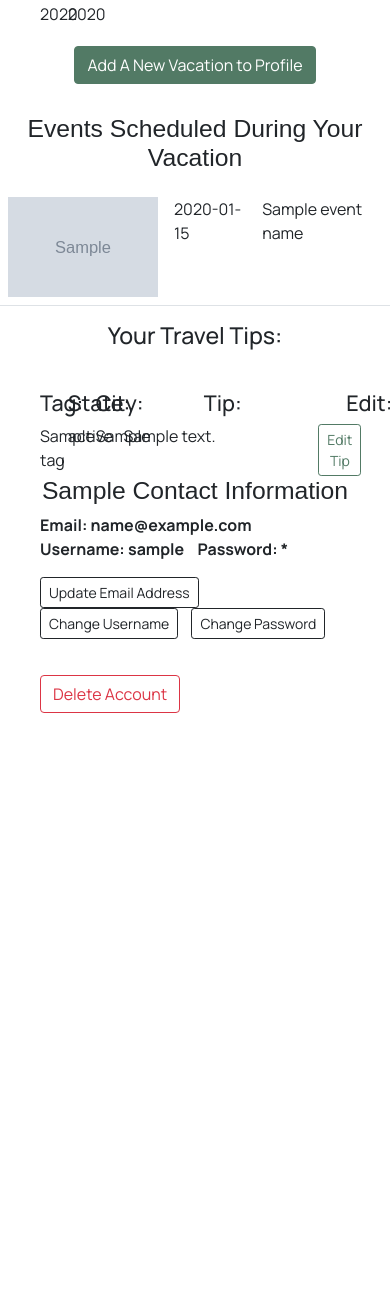
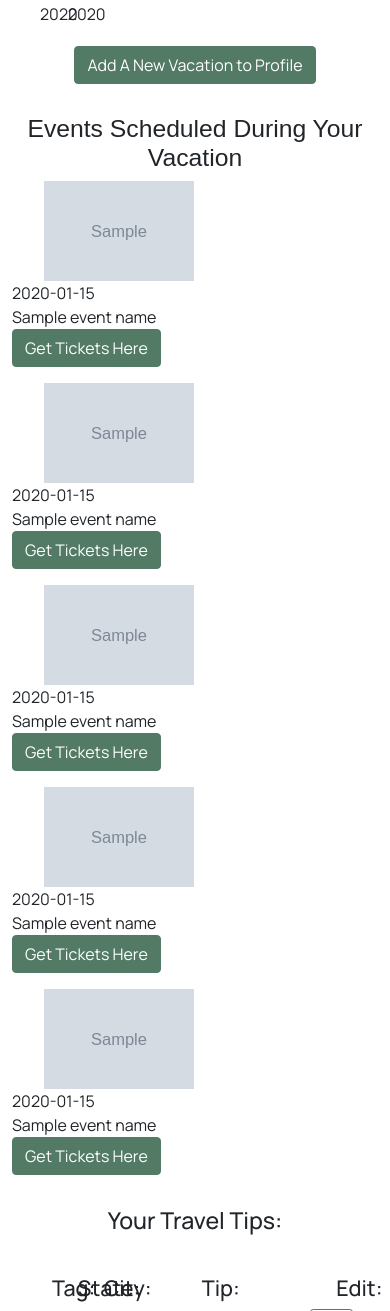
Before and after one commit to rubywaddell/project_travel_web_app, a Flask app: template templates/profile.html in a window 390 px wide. Shown: the part 345-1656 px from the top of the page. Before the commit the page ends 1058 px from the top, so only its background shows below. Run offline with Flask 2, Linux system fonts and the light colour scheme; tables that the repository leaves empty hold one stand-in row (values such as "Sample post"); the template is opened without the code that fills it: values that come from a table or form of the project are taken from there, most other values are stand-ins (such as "Sample title", 1, 10 or a date in 2020); grey boxes marked "Sample" are stand-in pictures; parts of the project's set-up code (start-up, migrations or seed data) failed here and were passed over; some web fonts are replaced.

Commit message:
Update profile to use responsive columns for ticketmaster events, WIP: update styling for events displayed on both pages

```diff
--- a/templates/profile.html
+++ b/templates/profile.html
@@ -54,43 +54,36 @@
 {% if event_names %}
 <h2>Events Scheduled During Your Vacation</h2>
 
-<div id="profile-event-container-div">
-    <table class="table table-hover event-display-table" id="profile-event-table">
+<div class="container" id="profile-event-container-div">
 
-        {% for i in range(event_names | length) %}
-        <tr class="event-table-rows" scope="row">
+        {% for i in range(5) %}
+            <div class="row">
 
-            <td id="profile-event-image">
+                <div class="col-lg-2 col-md-3 col-sm-3 offset-1">
                     <img class="event-image" src="{{ img_urls[i] }}">
-            </td>
+                </div>
 
-            <td id="profile-event-date-time">
+                <div class="col-lg-2 col-md-3 col-sm-3">
+
                     {{ start_dates[i] }}
-
                     {% if start_times[i] %}
                         <p>{{ start_times[i] }}</p>
-                    </td>
-                {% else %}
-                    </td>
                     {% endif %}
+                </div>
 
-            <td id="profile-event-name">
+                <div class="col-lg-7 col-md-6 col-sm-3">
                     {{ event_names[i] }}
                     {% if venues[i] %}
                         <p>At the {{ venues[i] }}</p>
+                    {% endif %}
                     <p>
                         <button class="btn btn-primary" type="button" id="profile-event-link-to-ticketmaster">
                         <a href="{{ event_urls[i] }}">Get Tickets Here</a>
                     </button>
                 </p>
-                {% endif %}
-            </td>
-
-            <p></p>
+            </div>
+        </div>
     {% endfor %}
-        </tr>
-    </table>
-</div>
 {% endif %}
 
 <p></p>
```
Also changed, not shown: templates/destination_details.html (+4 -5 lines). Lines whose indentation alone changed are shown as unchanged.
